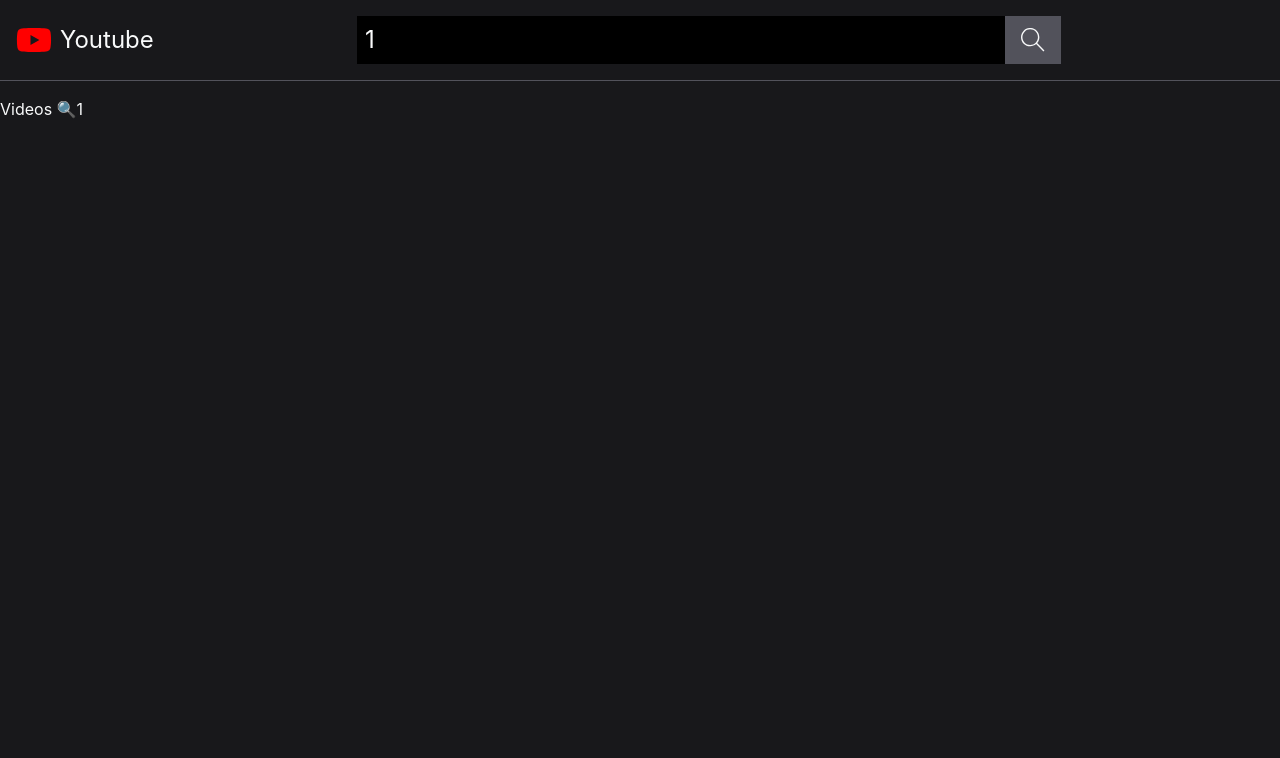
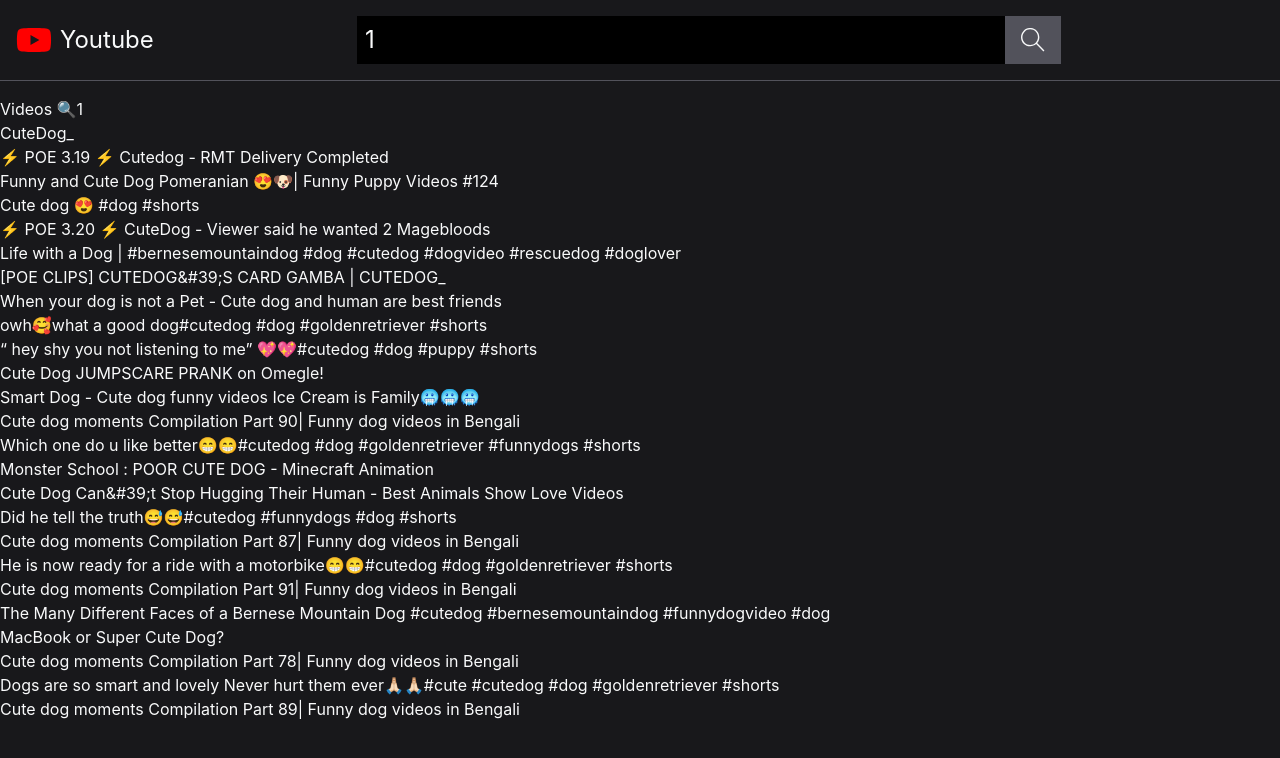
Before and after one commit to 2zzzyoung/Youtube, a React (Create React App) app: page /videos/1 in a window 1280 px wide. Shown: the top 758 px of the page. Built offline with nearby package versions, Linux system fonts and the light colour scheme.

Commit message:
fetch list

```diff
--- a/package.json
+++ b/package.json
@@ -3,6 +3,7 @@
   "version": "0.1.0",
   "private": true,
   "dependencies": {
+    "@tanstack/react-query": "^4.28.0",
     "@testing-library/jest-dom": "^5.16.5",
     "@testing-library/react": "^13.4.0",
     "@testing-library/user-event": "^13.5.0",
--- a/src/App.js
+++ b/src/App.js
@@ -1,11 +1,16 @@
+import { QueryClient, QueryClientProvider } from "@tanstack/react-query";
 import { Outlet } from "react-router-dom";
 import SearchHeader from "./components/SearchHeader";
+
+const queryClient = new QueryClient();
 
 export default function App() {
   return (
     <>
       <SearchHeader />
-      <Outlet />
+      <QueryClientProvider client={queryClient}>
+        <Outlet />
+      </QueryClientProvider>
     </>
   );
 }
--- /dev/null
+++ b/src/components/VideoCard.jsx
@@ -0,0 +1,5 @@
+import React from "react";
+
+export default function VideoCard({ video }) {
+  return <div>{video.snippet.title}</div>;
+}
--- a/src/pages/Vidoes.jsx
+++ b/src/pages/Vidoes.jsx
@@ -1,7 +1,31 @@
+import { useQuery } from "@tanstack/react-query";
 import React from "react";
 import { useParams } from "react-router-dom";
+import VideoCard from "../components/VideoCard";
 
 export default function Videos() {
   const { keyword } = useParams();
-  return <div>Videos {keyword ? `🔍${keyword}` : "🔥"}</div>;
+  const {
+    isLoading,
+    error,
+    data: videos,
+  } = useQuery(["videos", keyword], async () => {
+    return fetch(`/videos/${keyword ? "search" : "popular"}.json`)
+      .then((res) => res.json())
+      .then((data) => data.items);
+  });
+  return (
+    <>
+      <div>Videos {keyword ? `🔍${keyword}` : "🔥"}</div>
+      {isLoading && <p>Loading</p>}
+      {error && <p>Something is wrong 😥</p>}
+      {videos && (
+        <ul>
+          {videos.map((video) => (
+            <VideoCard key={video.id} video={video} />
+          ))}
+        </ul>
+      )}
+    </>
+  );
 }
```
Also changed, not shown: 1 other file (tests, documents, lock files or other folders).
